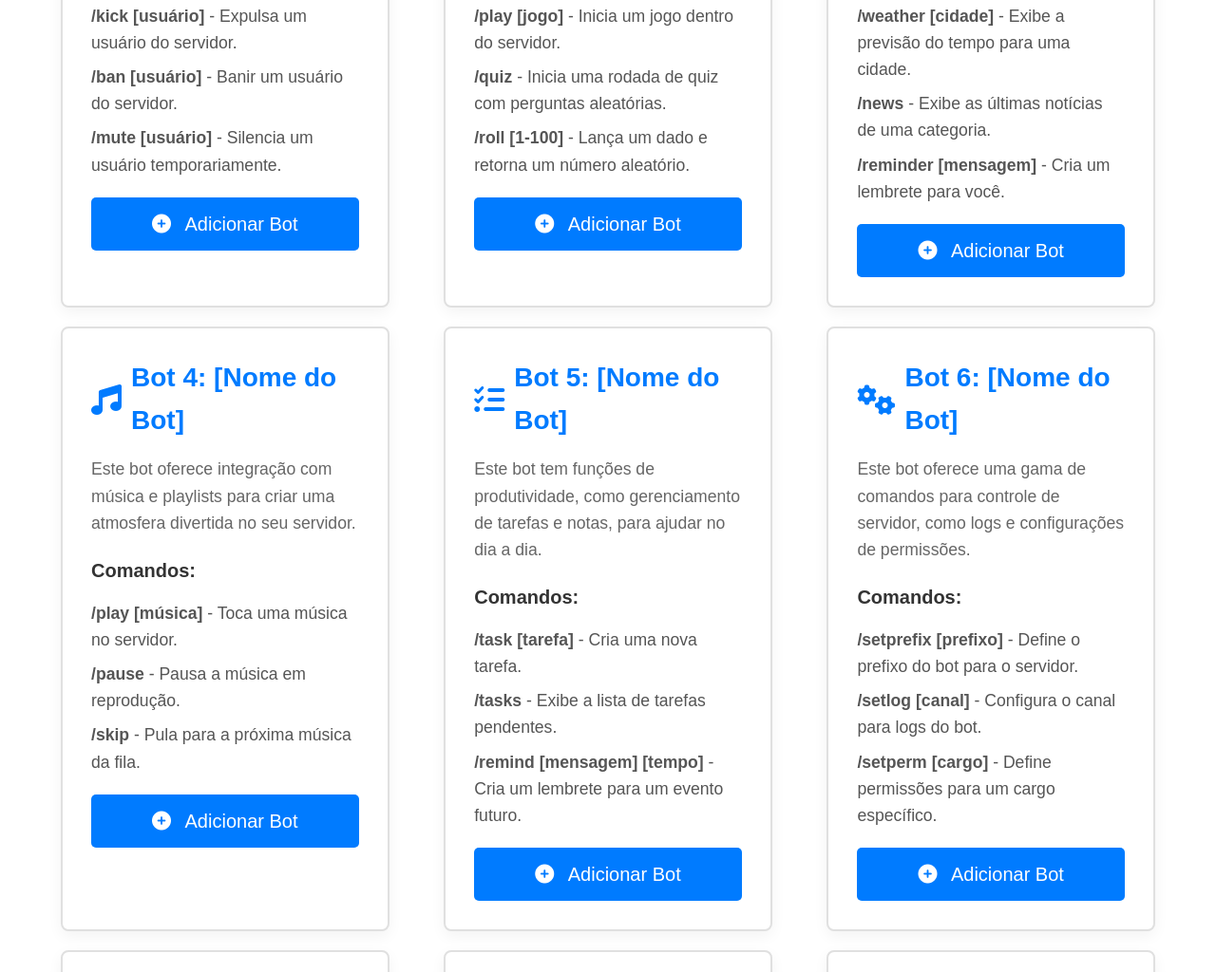
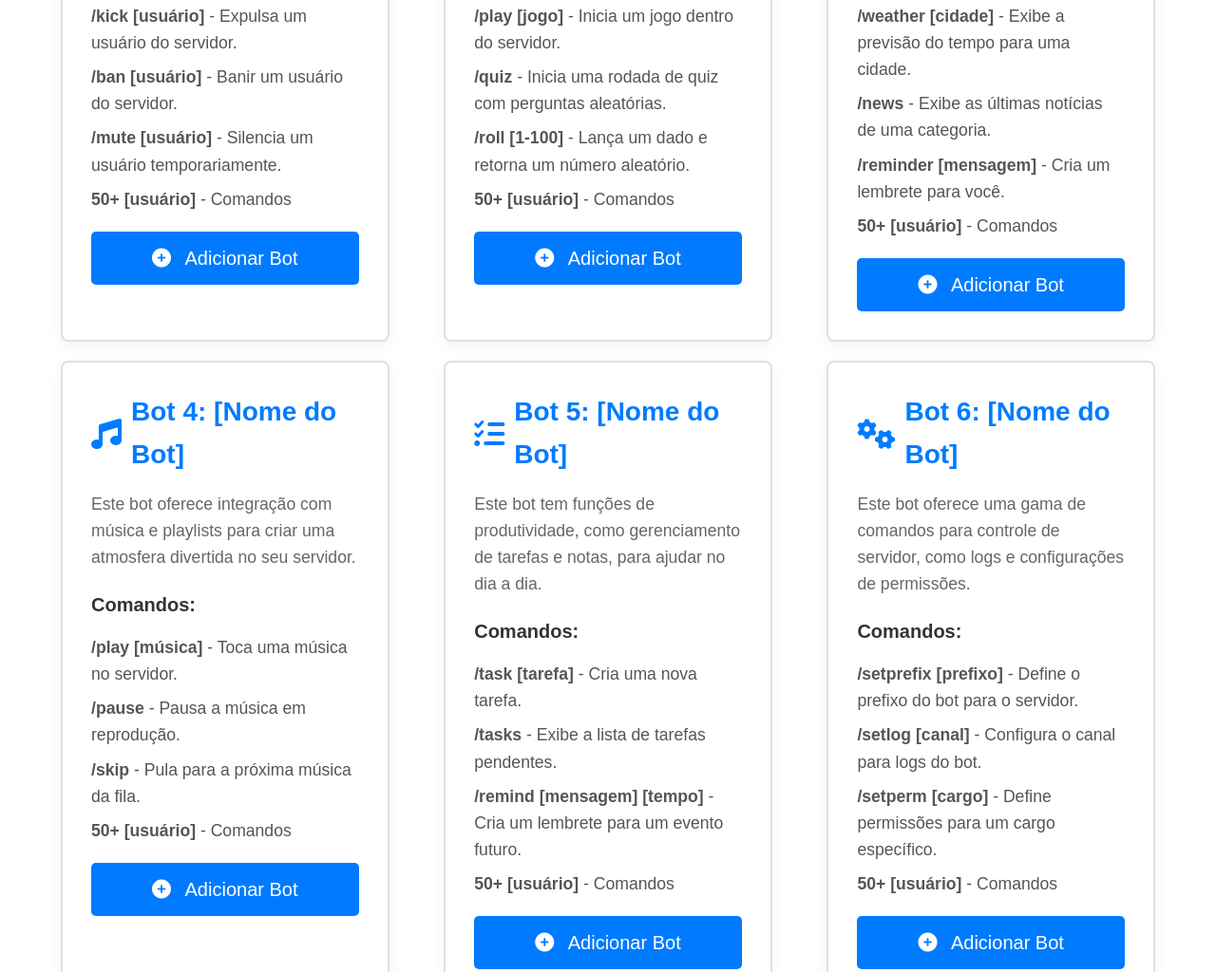
Before and after one commit to snipermaskdevs/criar-site-adicionar-bot, a plain HTML site: page index.html in a window 1280 px wide. Shown: the part 1215-2239 px from the top of the page at 95% size. Drawn offline with Linux system fonts and the light colour scheme.

Commit message:
Add files via upload

```diff
--- a/index.html
+++ b/index.html
@@ -42,6 +42,7 @@
                         <li><strong>/kick [usuário]</strong> - Expulsa um usuário do servidor.</li>
                         <li><strong>/ban [usuário]</strong> - Banir um usuário do servidor.</li>
                         <li><strong>/mute [usuário]</strong> - Silencia um usuário temporariamente.</li>
+                        <li><strong>50+ [usuário]</strong> - Comandos</li>
                     </ul>
                     <a href="https://discord.com/oauth2/authorize?client_id=SEU_CLIENT_ID_1&scope=bot&permissions=PERMISSOES_DO_BOT" target="_blank" class="bot-button">
                         <i class="fas fa-plus-circle" aria-label="Adicionar Bot"></i> Adicionar Bot</a>
@@ -56,6 +57,7 @@
                         <li><strong>/play [jogo]</strong> - Inicia um jogo dentro do servidor.</li>
                         <li><strong>/quiz</strong> - Inicia uma rodada de quiz com perguntas aleatórias.</li>
                         <li><strong>/roll [1-100]</strong> - Lança um dado e retorna um número aleatório.</li>
+                        <li><strong>50+ [usuário]</strong> - Comandos</li>
                     </ul>
                     <a href="https://discord.com/oauth2/authorize?client_id=SEU_CLIENT_ID_2&scope=bot&permissions=PERMISSOES_DO_BOT" target="_blank" class="bot-button">
                         <i class="fas fa-plus-circle" aria-label="Adicionar Bot"></i> Adicionar Bot</a>
@@ -70,6 +72,7 @@
                         <li><strong>/weather [cidade]</strong> - Exibe a previsão do tempo para uma cidade.</li>
                         <li><strong>/news</strong> - Exibe as últimas notícias de uma categoria.</li>
                         <li><strong>/reminder [mensagem]</strong> - Cria um lembrete para você.</li>
+                        <li><strong>50+ [usuário]</strong> - Comandos</li>
                     </ul>
                     <a href="https://discord.com/oauth2/authorize?client_id=SEU_CLIENT_ID_3&scope=bot&permissions=PERMISSOES_DO_BOT" target="_blank" class="bot-button">
                         <i class="fas fa-plus-circle" aria-label="Adicionar Bot"></i> Adicionar Bot</a>
@@ -84,6 +87,7 @@
                         <li><strong>/play [música]</strong> - Toca uma música no servidor.</li>
                         <li><strong>/pause</strong> - Pausa a música em reprodução.</li>
                         <li><strong>/skip</strong> - Pula para a próxima música da fila.</li>
+                        <li><strong>50+ [usuário]</strong> - Comandos</li>
                     </ul>
                     <a href="https://discord.com/oauth2/authorize?client_id=SEU_CLIENT_ID_4&scope=bot&permissions=PERMISSOES_DO_BOT" target="_blank" class="bot-button">
                         <i class="fas fa-plus-circle" aria-label="Adicionar Bot"></i> Adicionar Bot</a>
@@ -98,6 +102,7 @@
                         <li><strong>/task [tarefa]</strong> - Cria uma nova tarefa.</li>
                         <li><strong>/tasks</strong> - Exibe a lista de tarefas pendentes.</li>
                         <li><strong>/remind [mensagem] [tempo]</strong> - Cria um lembrete para um evento futuro.</li>
+                        <li><strong>50+ [usuário]</strong> - Comandos</li>
                     </ul>
                     <a href="https://discord.com/oauth2/authorize?client_id=SEU_CLIENT_ID_5&scope=bot&permissions=PERMISSOES_DO_BOT" target="_blank" class="bot-button">
                         <i class="fas fa-plus-circle" aria-label="Adicionar Bot"></i> Adicionar Bot</a>
@@ -112,6 +117,7 @@
                         <li><strong>/setprefix [prefixo]</strong> - Define o prefixo do bot para o servidor.</li>
                         <li><strong>/setlog [canal]</strong> - Configura o canal para logs do bot.</li>
                         <li><strong>/setperm [cargo]</strong> - Define permissões para um cargo específico.</li>
+                        <li><strong>50+ [usuário]</strong> - Comandos</li>
                     </ul>
                     <a href="https://discord.com/oauth2/authorize?client_id=SEU_CLIENT_ID_6&scope=bot&permissions=PERMISSOES_DO_BOT" target="_blank" class="bot-button">
                         <i class="fas fa-plus-circle" aria-label="Adicionar Bot"></i> Adicionar Bot
@@ -126,6 +132,7 @@
                         <li><strong>/ask [pergunta]</strong> - Faz uma pergunta e recebe uma resposta baseada em IA.</li>
                         <li><strong>/generate [imagem]</strong> - Gera uma imagem com base em sua descrição.</li>
                         <li><strong>/suggest [tema]</strong> - Fornece sugestões ou ideias para um tema específico.</li>
+                        <li><strong>50+ [usuário]</strong> - Comandos</li>
                     </ul>
                     <a href="https://discord.com/oauth2/authorize?client_id=SEU_CLIENT_ID_7&scope=bot&permissions=PERMISSOES_DO_BOT" target="_blank" class="bot-button">
                     <i class="fas fa-plus-circle" aria-label="Adicionar Bot"></i> Adicionar Bot
@@ -140,6 +147,7 @@
                         <li><strong>/antispam [ativar/desativar]</strong> - Liga ou desliga o sistema anti-spam no servidor.</li>
                         <li><strong>/scanlink [link]</strong> - Analisa um link para verificar se é seguro.</li>
                         <li><strong>/report [usuário]</strong> - Permite relatar um comportamento suspeito à equipe de administração.</li>
+                        <li><strong>50+ [usuário]</strong> - Comandos</li>
                     </ul>
                     <a href="https://discord.com/oauth2/authorize?client_id=SEU_CLIENT_ID_8&scope=bot&permissions=PERMISSOES_DO_BOT" target="_blank" class="bot-button">
                         <i class="fas fa-plus-circle" aria-label="Adicionar Bot"></i> Adicionar Bot
@@ -155,6 +163,7 @@
                         <li><strong>/translate [texto]</strong> - Traduz texto para o idioma desejado.</li>
                         <li><strong>/define [palavra]</strong> - Fornece o significado de uma palavra ou expressão.</li>
                         <li><strong>/quiz [tema]</strong> - Cria quizzes interativos com perguntas sobre o tema escolhido.</li>
+                        <li><strong>50+ [usuário]</strong> - Comandos</li>
                     </ul>
                     <a href="https://discord.com/oauth2/authorize?client_id=SEU_CLIENT_ID_9&scope=bot&permissions=PERMISSOES_DO_BOT" target="_blank" class="bot-button">
                         <i class="fas fa-plus-circle" aria-label="Adicionar Bot"></i> Adicionar Bot
```
